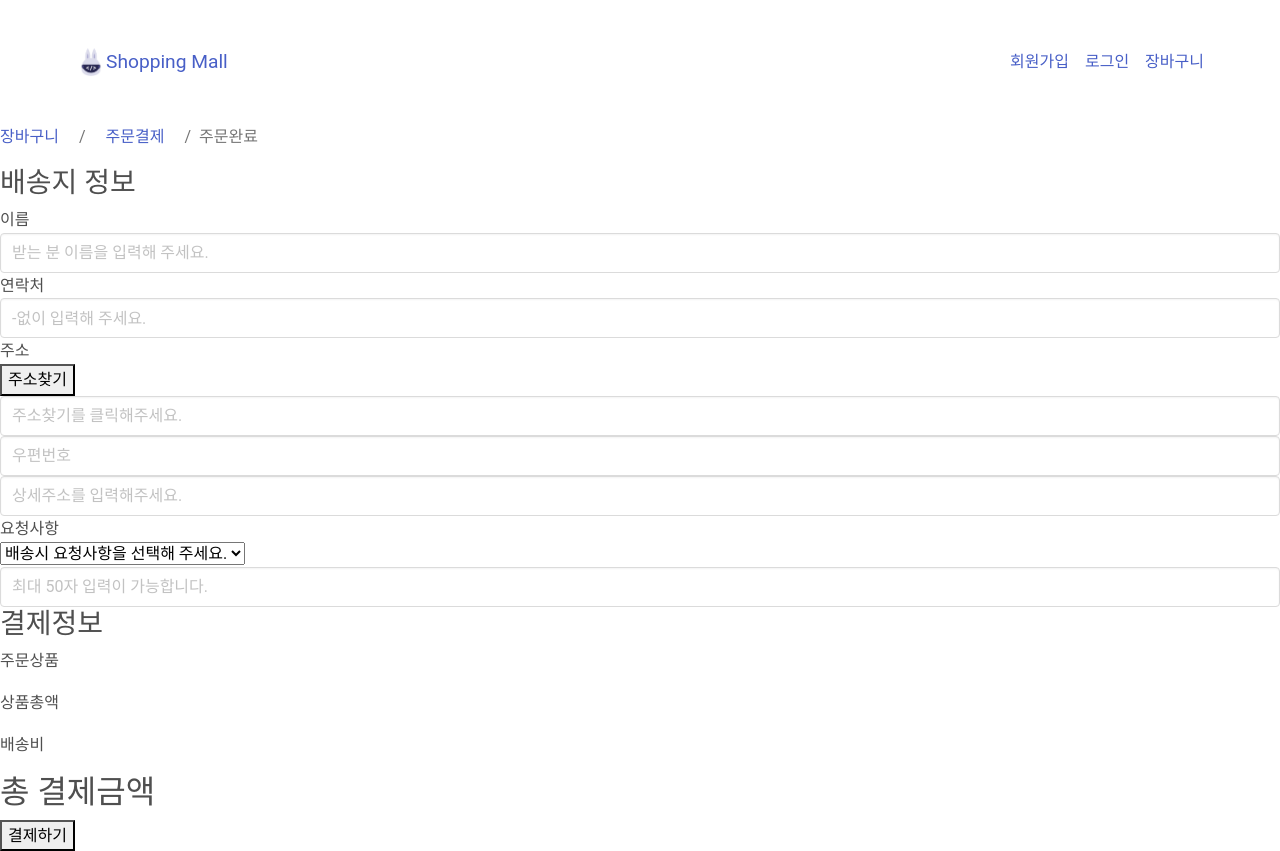
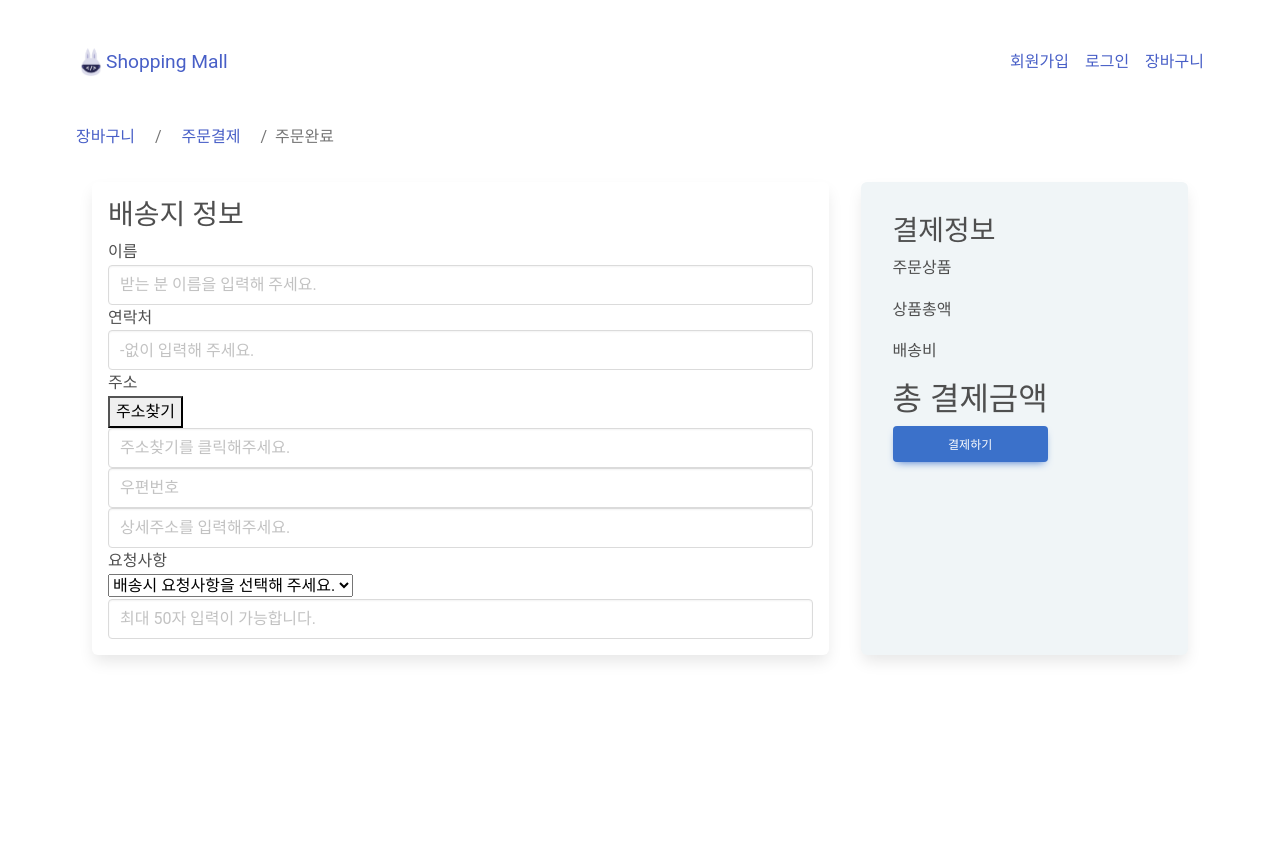
Before and after one commit to anna8481/web_project_1, a React (Create React App) app in the folder front/: page /order in a window 1280 px wide. After the commit the page ends 800 px from the top, so only its background shows below. Built offline with nearby package versions, Linux system fonts and the light colour scheme.

Commit message:
frontend order - css 수정

```diff
--- /dev/null
+++ b/front/src/components/Order.css
@@ -0,0 +1,38 @@
+.delivery-info {
+    display: flex;
+    flex-direction: column;
+}
+
+
+.order-summary {
+    display: flex;
+    flex-direction: column;
+    justify-content: center;
+    width: 100%;
+    padding: 1rem;
+
+}
+
+
+.delivery-tile {
+    flex-grow: 2;
+    border-radius: 6px;
+    box-shadow: 0 0.5em 1em -0.125em rgb(10 10 10 / 10%);
+    padding: 1rem;
+    margin: 1rem;
+
+}
+
+
+.order-tile {
+    flex-grow: 1;
+    border-radius: 6px;
+    box-shadow: 0 0.5em 1em -0.125em rgb(10 10 10 / 10%);
+    padding: 1rem;
+    margin: 1rem;
+    background-color: #f0f5f7;
+    box-shadow: 0 0.5em 1em -0.125em rgb(10 10 10 / 10%);
+    /* align-items: center; */
+    justify-content: space-between;
+    display: flex;
+}
--- a/front/src/components/Order.js
+++ b/front/src/components/Order.js
@@ -1,12 +1,22 @@
 import React from 'react';
 import { MDBBreadcrumb, MDBBreadcrumbItem } from 'mdb-react-ui-kit';
-import './Cart.css';
+import './Order.css';
 import Post from "./Post";
 import PopupPostCode from "./PopupPostCode";
+
+import {
+    MDBBtn,
+    // MDBContainer,
+    // MDBCard,
+    // MDBCheckbox,
+    // MDBIcon,
+}
+    from 'mdb-react-ui-kit';
 
 function Order() {
     return (
         <>
+            <div className="container">
                 <MDBBreadcrumb>
                     <MDBBreadcrumbItem>
                         <a href='/cart'>장바구니</a>
@@ -16,7 +26,9 @@ function Order() {
                     </MDBBreadcrumbItem>
                     <MDBBreadcrumbItem active>주문완료</MDBBreadcrumbItem>
                 </MDBBreadcrumb>
-            <div>
+                <div className="tile">
+                    <div className='delivery-tile'>
+                        <div className="delivery-info">
                             <h3>배송지 정보</h3>
                             <div>
                                 <label>이름</label>
@@ -76,12 +88,13 @@ function Order() {
                                     placeholder="최대 50자 입력이 가능합니다."
                                     autoComplete='on' />
                             </div>
+                        </div>
+                    </div>
+                    <div className='order-tile'>
+                        <div>
+                            <div className="order-summary">
+                                <h3>결제정보</h3>
 
-            </div>
-            <div>
-                <div>
-                    <h3>결제정보</h3>
-                </div>
                                 <div>
                                     <p>주문상품</p>
                                     <p>상품총액</p>
@@ -90,10 +103,12 @@ function Order() {
                                 <div>
                                     <h2>총 결제금액</h2>
                                 </div>
-                <button>결제하기</button>
+                                <MDBBtn>결제하기</MDBBtn>
                             </div>
-
-
+                        </div>
+                    </div>
+                </div>
+            </div>
         </>
     )
 }
```
Lines whose indentation alone changed are shown as unchanged.
